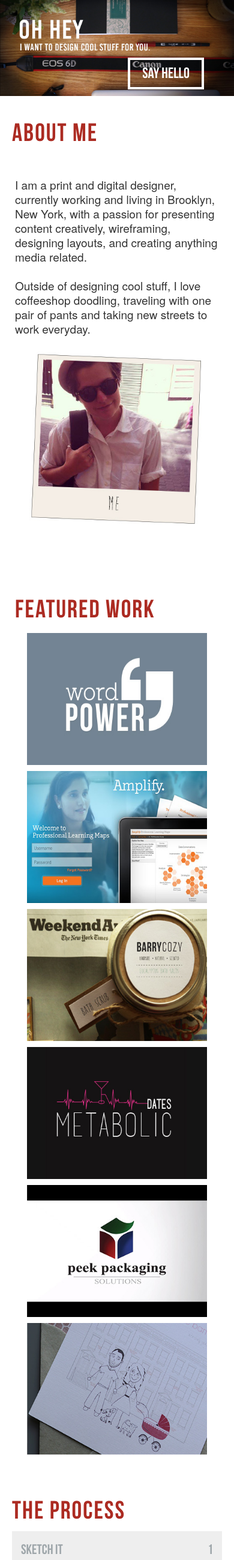
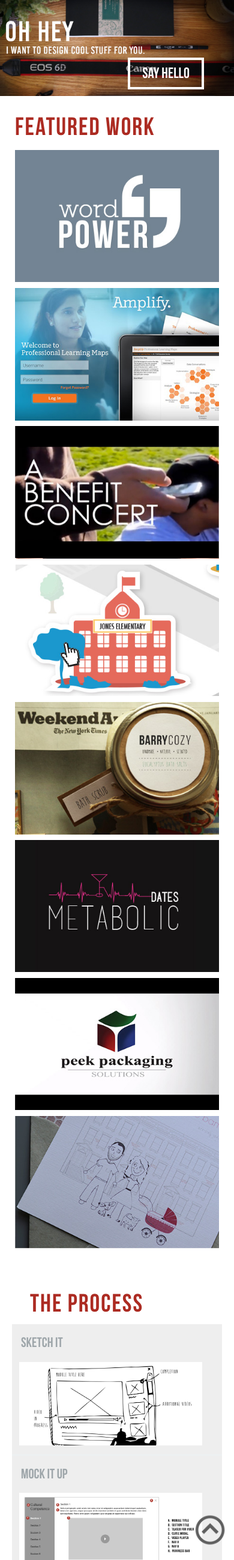
Before and after one commit to tmjam/tina-portfolio, a PHP site: page / in a window 390 px wide. Shown: the whole page at 60% size. Run offline with PHP 8.4, Linux system fonts and the light colour scheme; some libraries are stand-ins or nearby versions; some web fonts are replaced.

Commit message:
Mobile tweaks for the design

```diff
--- a/css/main.css
+++ b/css/main.css
@@ -156,7 +156,13 @@ html,body,.body-container
  top: 0; right: 0; bottom: 0; left: 25%;
  margin-right: 0px;
  width: 78.9%;
+ -webkit-overflow-scrolling: touch;
+ padding-left: 40px;
 }
+.header-img-row{
+  margin-left: -40px;
+}
+
 #contact-modal {
     font-family: BebasKaiRegular;
 }
@@ -320,9 +326,19 @@ ul#navigation li:hover, ul#navigation li.menu-active{
   display: none;
 }
 #container {width: 960px; margin: 0 auto;}
+#featured {
+  margin-top: 35px;
+}
 #modal-body-content {
   font-size: 1.6rem;
   font-family: HelveticaNeue;
+}
+.slideTop img {
+  width: 60px;
+  position: fixed;
+  bottom: 20px;
+  right: 10px;
+  cursor: pointer;
 }
 #image-modal .modal-title {
   font-family: BebasNeue;
@@ -336,7 +352,7 @@ text-transform: uppercase;}
 #filter a.active {background: #222; color: white; }
 
 #grid {clear: both; position: relative}
-.item {height: 290px; background: transparent; color: #fff; font-size: 60px; text-align: center; line-height: 290px; cursor: default;}
+.item {height: 290px; padding: 0px; padding-right: 15px; background: transparent; color: #fff; font-size: 60px; text-align: center; line-height: 290px; cursor: default;}
 
 .red {background: red;}
 .green {background: green;}
@@ -344,8 +360,7 @@ text-transform: uppercase;}
 .circle {border-radius: 230px;}
 
 .header-img{
-  min-height: 400px;
-  height: 400px;
+  height: 350px;
   background-image: url('../img/banner.jpg');
   background-size: 100%;
   background-repeat: no-repeat;
@@ -354,17 +369,20 @@ text-transform: uppercase;}
 .content-section{
   margin-bottom: 50px;
   clear: both;
+  max-width: 960px;
+  margin-top: 15px;
 }
 #contact{
   text-align: center;
   min-height: 200px;
-  padding: 30px;
+  margin-top: 100px;
 }
 
 footer {
   padding: 20px;
   background: #aaa;
   margin: -15px;
+  margin-left: -40px;
   font-size: 1.3rem;
 
 }
@@ -405,14 +423,14 @@ footer p{
   left: 10px;
 }
 .-accordion--horizontal {
-    height: 330px;
+    height: 400px;
 }
 .-accordion__heading{
     font-family: BebasNeue;
     font-size: 2.3rem;
 }
 .-accordion--horizontal .-accordion__heading{
-    width: 330px;
+    width: 400px;
     background-color: #eee;
 }
 .-accordion--active .-accordion__heading{
@@ -455,10 +473,11 @@ filter: progid:DXImageTransform.Microsoft.BasicImage(rotation=3);
 #process{
   color: white;
   padding: 0px;
-  margin-left: -15px;
+  margin-left: -40px;
   margin-right: -15px;
   position: relative;
   min-height: 0px;
+  max-width: none;
 }
 .bx-wrapper .bx-viewport {
   left: -1px;
@@ -495,7 +514,7 @@ filter: progid:DXImageTransform.Microsoft.BasicImage(rotation=3);
   font-size: 1.9rem;
 }
 img.img-grid{
-  width: 105%;
+  width: 100%;
   height: 280px;
   left: 0;
   right: 0;
@@ -743,7 +762,38 @@ textarea[contenteditable] {
 
   /* Small Devices, Tablets */
   @media only screen and (max-width : 768px){
-
+     #menu-container{
+      display: none;
+     }
+     #module-container{
+       width: 100%;
+       padding: 30px;
+       position: relative;
+       left: 0%;
+     }
+     .header-img-row {
+        height: 320px;
+        margin-top: -30px;
+     }
+     .item {
+      height: 545px;
+     }
+     div.item img.img-grid {
+      width: 100%;
+      height: 525px;
+     }
+     .-accordion--basic.-accordion--vertical .-accordion__panel {
+        width: 100% !important;
+      }
+      .-accordian-count {
+        display: none;
+      }
+      #process {
+        margin-left: -15px;
+      }
+      #process h2 {
+        margin-left: 15px !important;
+      }
   }
 
   /* Extra Small Devices, Phones */
@@ -770,12 +820,18 @@ textarea[contenteditable] {
       color: #333;
       width: 100%;
     }
+    #about h2 {
+      margin: 0px;
+    }
+    #process h2 {
+      margin-left: 30px !important;
+    }
     .item {
       height: 230px;
     }
-    .item img.img-grid {
-      height: 220px;
-      width: 300px;
+    div.item img.img-grid {
+      height: auto;
+      width: 100%;
     }
 
     #imgbadge {
@@ -801,6 +857,9 @@ textarea[contenteditable] {
       height: 160px;
       min-height: 160px;
     }
+    .header-img-row {
+      height: 160px;
+    }
     #menu-container{
       display: none;
     }
@@ -823,6 +882,7 @@ textarea[contenteditable] {
     }
     #featured {
       padding: 10px !important;
+      margin-top: 0;
     }
     #about .col-md-12 {
       padding: 20px !important;
--- a/index.php
+++ b/index.php
@@ -132,42 +132,13 @@
                     </div>
                     <div class="col-md-9 container" id="pre-loader"><img src="img/loading-cylon.svg" alt="Loading icon" /> <br> Loading ...</div>
                     <div class="col-md-9 container" id="module-container">
-                        <div class="row">
+                        <div class="row header-img-row">
                             <div class="col-md-12 header-img">
                                 <button id="say-hello-top" style="position:absolute; right:50px; top:75%" class="primary-btn">SAY HELLO</button>
                             </div>
                         </div>
-                        <section id="about" class="content-section scrollable">
 
-                            <div class="row">
-                                <div class="col-md-12" style="padding: 35px 85px; font-size: 14px;line-height: 24px">
-                                    <h2 class="orange org-heading">ABOUT ME</h2>
-                                    <div class="row">
-                                        <div class="col-md-12">
-                                            <h2 class="sub-heading"></h2>
-                                            <p class="context">
-
-                                                I am a print and digital designer, currently working and living in Brooklyn, New York, with
-
-                                                a passion for presenting content creatively, wireframing, designing layouts, and creating
-
-                                                anything media related. <br> <br>
-
-                                                Outside of designing cool stuff, I love coffee­shop doodling, traveling with one pair of
-
-                                                pants and taking new streets to work everyday.
-                                            </p>
-
-                                            <div id="imgbadge">
-                                                <img src="img/portfolio/Me_09.jpg" style="width: 290px">
-                                            </div>
-                                        </div>
-                                    </div>
-
-                                </div>
-                            </div>
-                        </section>
-                        <section id="featured" class="content-section scrollable" style="padding: 0px 70px;">
+                        <section id="featured" class="content-section scrollable">
                             <h2 class="orange org-heading">FEATURED WORK</h2>
                             <div id="work-module-container">
                                 <!-- <ul id="filter">
@@ -177,7 +148,7 @@
                                     <li><a href="#" data-group="design">UX Design</a></li>
                                     <li><a href="#" data-group="video">Video Production</a></li>
                                 </ul> -->
-                                <div id="grid" class="row">
+                                <div id="grid" class="row" style="margin-left: 0px;">
                                     <div class="col-xs-12 col-md-6 item" data-groups='["all", "desgin", "graphic"]'>
                                         <img class="img-grid" src="img/portfolio/WordPower.jpg">
                                          <div class="modal-details">
@@ -229,6 +200,12 @@
                                             </div>
                                         </div>
                                     </div>
+                                    <div class="col-md-6 item"  data-groups='["all", "graphic"]'>
+                                        <img class="img-grid" src="img/portfolio/Portfolio_FinalDesign_13.jpg">
+                                        <div class="modal-details">
+                                            Comming soon
+                                        </div>
+                                    </div>
                                     <div class="col-md-6 item" data-groups='["all", "desgin", "graphic"]'>
                                         <img class="img-grid" src="img/portfolio/CulturalCompetence.jpg">
                                         <div class="modal-details">
@@ -273,6 +250,14 @@
                                                     </ul>
                                                 </div>
                                             </div>
+                                        </div>
+                                    </div>
+
+                                <div class="col-md-6 item"  data-groups='["all", "graphic"]'>
+                                        <img class="img-grid" src="img/portfolio/Portfolio_FinalDesign_21.jpg">
+                                        <div class="modal-details">
+                                            <span class="modal-tt">Jones Elementary</span>
+                                            Comming Soon
                                         </div>
                                     </div>
                                     <div class="col-md-6 item" data-groups='["all", "featured", "graphic"]'>
@@ -352,10 +337,12 @@
                                         </div>
                                     </div>
                                 </div>
+
                             </div>
                         </section>
+
                         <section id="process" class="content-section scrollable">
-                            <h2 class="org-heading" style="padding: 25px 85px;">THE PROCESS</h2>
+                            <h2 class="org-heading" style="margin-left: 40px;">THE PROCESS</h2>
                             <ul id="process-flow" data-direction="vertical" class="-accordion -accordion--basic -accordion--vertical">
                               <li class="-accordion__panel">
                                 <span class="-accordion__heading">SKETCH IT<span class="-accordian-count">1</span></span>
@@ -372,7 +359,7 @@
                                 <li class="-accordion__panel">
                                 <span class="-accordion__heading">DEVELOP IT<span class="-accordian-count">4</span></span>
                                 <div class="-accordion__expander">
-                                    <iframe width="100%" height="105%" class="video-thumb" src="//www.youtube.com/embed/m73XCm3LKuM?wmode=transparent&amp;autoplay=0&amp;theme=dark&amp;controls=1&amp;autohide=1&amp;loop=0&amp;showinfo=0&amp;rel=0&amp;playlist=false" frameborder="0" allowfullscreen></iframe>
+                                    <iframe width="100%" height="450" class="video-thumb" src="//www.youtube.com/embed/m73XCm3LKuM?wmode=transparent&amp;autoplay=0&amp;theme=dark&amp;controls=1&amp;autohide=1&amp;loop=0&amp;showinfo=0&amp;rel=0&amp;playlist=false" frameborder="0" allowfullscreen></iframe>
                                     </div>
                               </li>
                             </ul>
@@ -426,6 +413,36 @@ collaborating with developers, printers and/or other vendors to finish the job.<
                             </div>
 -->
                         </section>
+                        <section id="about" class="content-section scrollable">
+
+                            <div class="row">
+                                <div class="col-md-12">
+                                    <h2 class="orange org-heading">ABOUT ME</h2>
+                                    <div class="row">
+                                        <div class="col-md-12">
+                                            <h2 class="sub-heading"></h2>
+                                            <p class="context">
+
+                                                I am a print and digital designer, currently working and living in Brooklyn, New York, with
+
+                                                a passion for presenting content creatively, wireframing, designing layouts, and creating
+
+                                                anything media related. <br> <br>
+
+                                                Outside of designing cool stuff, I love coffee­shop doodling, traveling with one pair of
+
+                                                pants and taking new streets to work everyday.
+                                            </p>
+
+                                            <div id="imgbadge">
+                                                <img src="img/portfolio/Me_09.jpg" style="width: 320px">
+                                            </div>
+                                        </div>
+                                    </div>
+
+                                </div>
+                            </div>
+                        </section>
                         <section id="contact" class="content-section scrollable">
                             <div class="row-fluid">
                                 <div class="col-md-4"><a href="download/resume.pdf" id="resume" target="_blank"></a></div>
@@ -433,6 +450,7 @@ collaborating with developers, printers and/or other vendors to finish the job.<
                                 <div class="col-md-4"><a href="" id="hireme"></a></div>
                             </div>
                         </section>
+                        <span class="slideTop"> <img src="img/top.png" title="Jump to top"> </span>
                         <footer>
                             <p>Copyright &copy; 2015 Kristina Finlayson</p>
                         </footer>
--- a/js/main.js
+++ b/js/main.js
@@ -18,11 +18,10 @@
 	  			prevText: '<i class="glyphicon glyphicon-chevron-left"></i>'
 			});
 
-			$('#profile-logo').click(function() {
+			$('#profile-logo, .slideTop img').click(function() {
 			        $('#module-container').animate({
 			          scrollTop: 0
 			        }, 1000);
-
 			  });
 
 			 $('.-accordion').asAccordion({
@@ -94,11 +93,11 @@
 			/* initialize shuffle plugin */
 	        var $grid = $('#grid');
 
-	        $grid.shuffle({
-	            itemSelector: '.item', // the selector for the items in the grid
-	            sequentialFadeDelay: 250,
-	            speed: 450
-	        });
+	        // $grid.shuffle({
+	        //     itemSelector: '.item', // the selector for the items in the grid
+	        //     sequentialFadeDelay: 250,
+	        //     speed: 450
+	        // });
 
 	        $(document).on('click','#filter a', function (e) {
 	            e.preventDefault();
```
Also changed, not shown: img/portfolio/Portfolio_FinalDesign_13.jpg (added), img/portfolio/Portfolio_FinalDesign_21.jpg (added), img/top.png (added).
